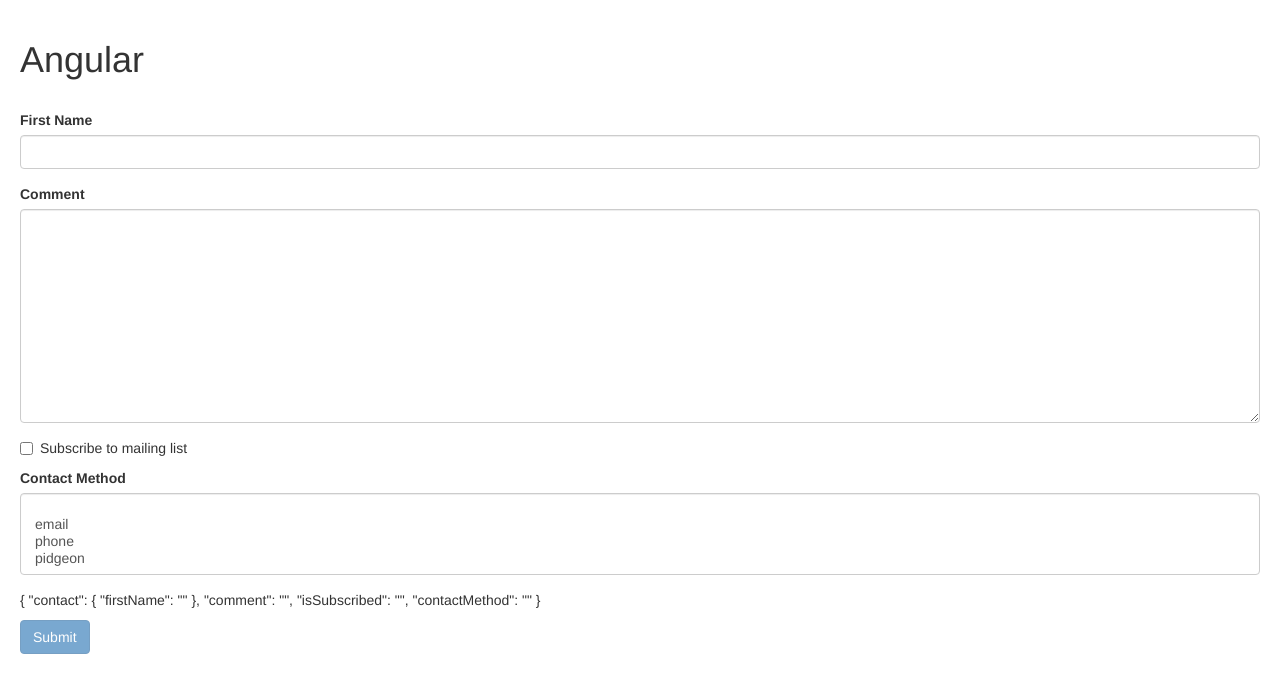
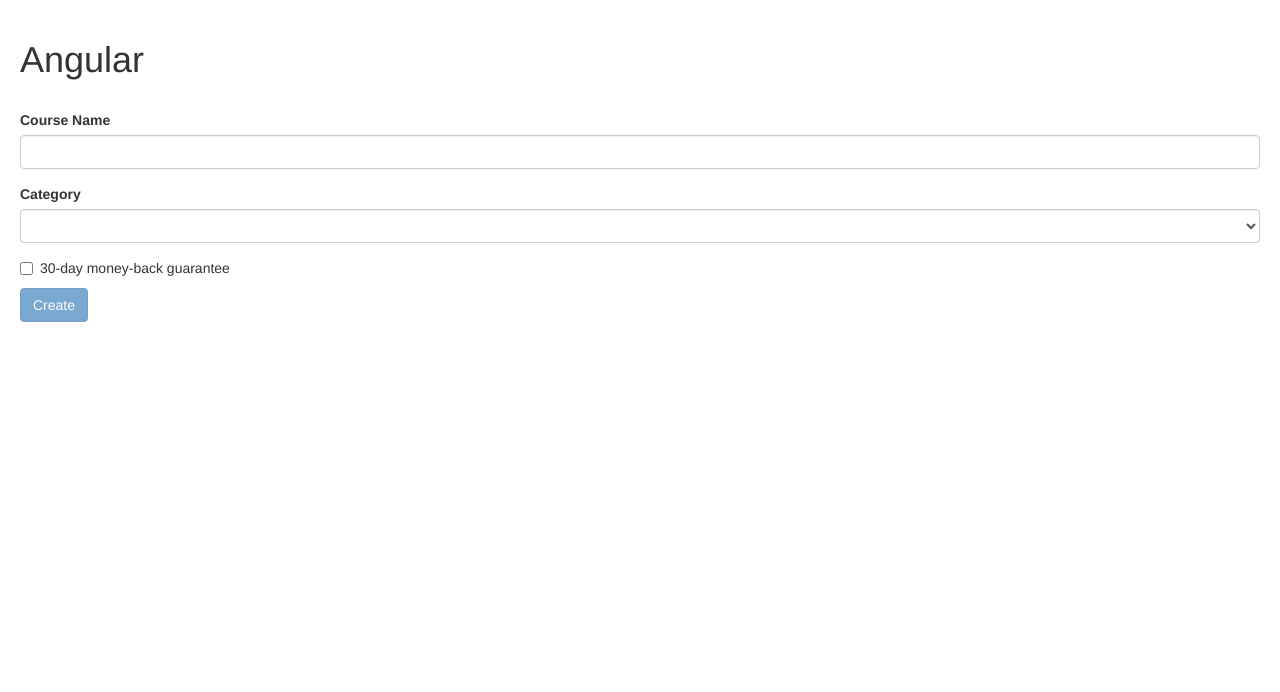
Before and after one commit to MAGNUM81/Angular-Tutorial, an Angular app in the folder hello-world/: page / in a window 1280 px wide. Shown: the top 692 px of the page. Built offline with nearby package versions, Linux system fonts and the light colour scheme.

Commit message:
Exercise Create Course

```diff
--- a/hello-world/src/app/app.component.html
+++ b/hello-world/src/app/app.component.html
@@ -1,2 +1,2 @@
 <h1>Angular</h1><br/>
-<contact-form></contact-form>
+<create-course-form></create-course-form>
--- a/hello-world/src/app/app.module.ts
+++ b/hello-world/src/app/app.module.ts
@@ -16,6 +16,7 @@ import { InputFormatDirective } from './input-format.directive';
 import { ZippyComponent } from './zippy/zippy.component';
 import { ElementTitleDirective } from './element-title.directive';
 import { ContactFormComponent } from './contact-form/contact-form.component';
+import { CreateCourseFormComponent } from './create-course-form/create-course-form.component';
 
 @NgModule({
   declarations: [
@@ -30,7 +31,8 @@ import { ContactFormComponent } from './contact-form/contact-form.component';
     InputFormatDirective,
     ZippyComponent,
     ElementTitleDirective,
-    ContactFormComponent
+    ContactFormComponent,
+    CreateCourseFormComponent
   ],
   imports: [
     BrowserModule,
--- a/hello-world/src/app/contact-form/contact-form.component.html
+++ b/hello-world/src/app/contact-form/contact-form.component.html
@@ -35,7 +35,8 @@
     </div>
   </div>
 
-  <div class="form-group">
+  <div
+    class="form-group">
     <label for="comment">Comment</label>
     <textarea
       ngModel
@@ -45,14 +46,14 @@
       id="comment" cols="30" rows="10"
       class="form-control">
     </textarea>
-  </div>
+  </div> <!-- comment -->
   <div
     class="checkbox">
     <label>
       <input type="checkbox" ngModel name="isSubscribed">
       Subscribe to mailing list
     </label>
-  </div>
+  </div> <!-- checkbox -->
   <div
     class="form-group">
     <label for="contactMethod">
@@ -66,8 +67,14 @@
       class="form-control">
       <option value=""></option>
       <option *ngFor="let method of contactMethods" [value]="method.id">{{method.name}}</option>
-
-  </select></div>
+  </select>
+  </div> <!-- drop-down -->
+  <div *ngFor="let method of contactMethods" class="radio">
+    <label>
+      <input ngModel type="radio" name='contactMethod' [value]="method.id">
+      {{method.name}}
+    </label>
+  </div>
   <p>
     {{f.value | json}}
   </p>
--- a/hello-world/src/app/contact-form/contact-form.component.ts
+++ b/hello-world/src/app/contact-form/contact-form.component.ts
@@ -8,9 +8,9 @@ import {NgModel, NgForm} from "@angular/forms";
 })
 export class ContactFormComponent {
   contactMethods = [
-    {id:1, name:"email"},
-    {id:2, name:"phone"},
-    {id:3, name:"pidgeon"}
+    {id:1, name:"Email"},
+    {id:2, name:"Phone"},
+    {id:3, name:"Pidgeon"}
   ];
   constructor() { }
 
--- /dev/null
+++ b/hello-world/src/app/create-course-form/create-course-form.component.html
@@ -0,0 +1,55 @@
+<form #f="ngForm" (ngSubmit)="submit(f)">
+  <div class="form-group">
+    <label for="courseName">Course Name</label>
+    <input
+      required
+      minlength="5"
+      ngModel
+      name="firstName"
+      #firstName="ngModel"
+      id="courseName"
+      type="text"
+      class="form-control">
+    <div
+      class="alert alert-danger"
+      *ngIf="firstName.touched && !firstName.valid">
+      <div *ngIf="firstName.errors.required">
+        First name is required.
+      </div>
+      <div *ngIf="firstName.errors.minlength">
+        First name should be minimum {{firstName.errors.minlength.requiredLength}} characters.
+      </div>
+    </div>
+  </div>
+  <div
+    class="form-group">
+    <label for="category">
+      Category
+    </label>
+    <select
+      ngModel
+      #categoryModel="ngModel"
+      required
+      name="category"
+      id="category"
+      class="form-control">
+      <option value=""></option>
+      <option *ngFor="let category of categories" [value]="category.id">{{category.name}}</option>
+    </select>
+    <div
+      class="alert alert-danger"
+      *ngIf="categoryModel.touched && !categoryModel.valid">
+      <div *ngIf="categoryModel.errors.required">
+        A category must be provided.
+      </div>
+    </div>
+  </div> <!-- drop-down -->
+  <div
+    class="checkbox">
+    <label>
+      <input type="checkbox" ngModel name="hasGuarantee">
+      30-day money-back guarantee
+    </label>
+  </div> <!-- checkbox -->
+  <button class="btn btn-primary" [disabled]="f.invalid">Create</button>
+</form>
--- /dev/null
+++ b/hello-world/src/app/create-course-form/create-course-form.component.ts
@@ -0,0 +1,20 @@
+import { Component } from '@angular/core';
+import { NgForm } from "@angular/forms";
+
+@Component({
+  selector: 'create-course-form',
+  templateUrl: './create-course-form.component.html',
+  styleUrls: ['./create-course-form.component.css']
+})
+export class CreateCourseFormComponent {
+  categories = [
+    {id:"1", name:"Development"},
+    {id:"2", name:"Arts"},
+    {id:"3", name:"Languages"}
+    ];
+
+  submit(f: NgForm)
+  {
+      console.log("submitted : ", f)
+  }
+}
```
Also changed, not shown: hello-world/src/app/create-course-form/create-course-form.component.css (added), 1 other file (tests, documents, lock files or other folders).
